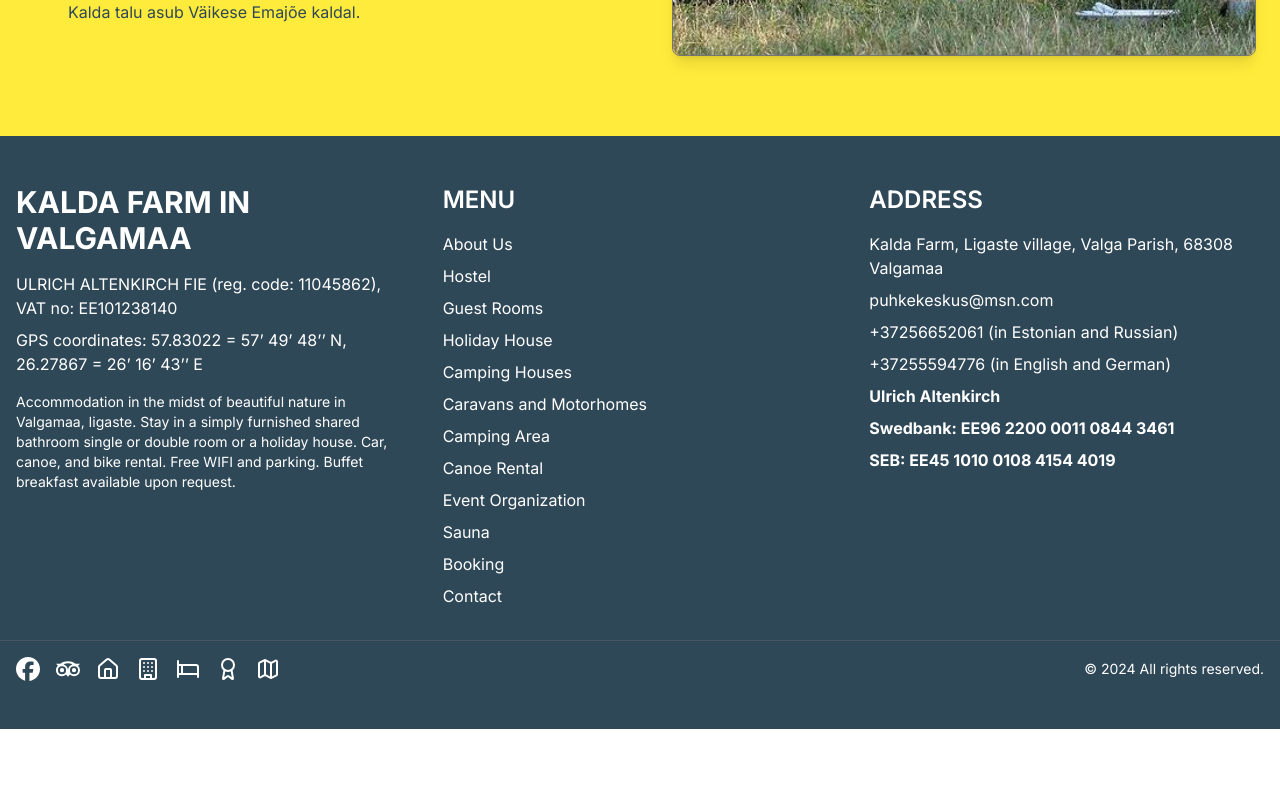
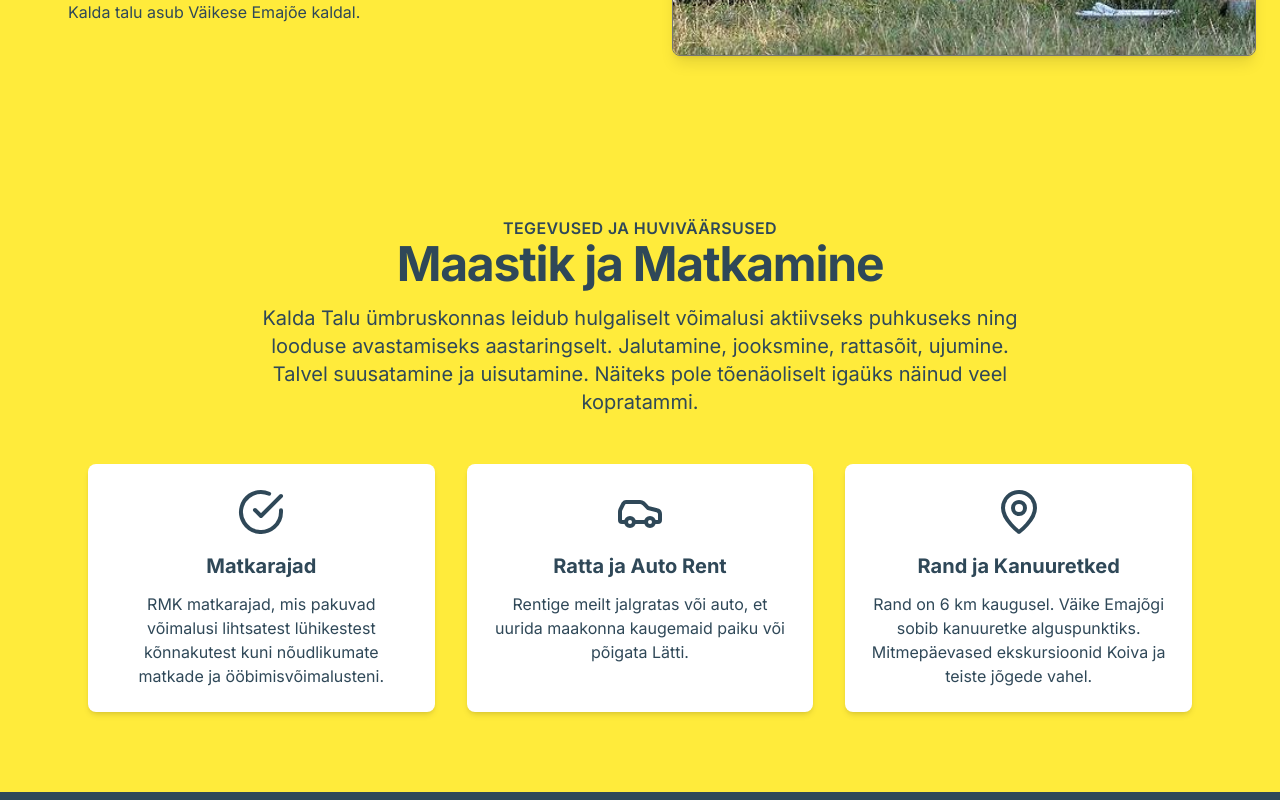
Before and after one commit to 77ccreed/kalda-next, a Next.js app: page /en in a window 1280 px wide. Shown: the part 4580-5380 px from the top of the page. Before the commit the page ends 5309 px from the top, so only its background shows below. Built offline with nearby package versions, Linux system fonts and the light colour scheme.

Commit message:
feat: Add new features and updates to the landing page

```diff
--- a/src/app/[locale]/page.tsx
+++ b/src/app/[locale]/page.tsx
@@ -9,7 +9,7 @@ import Img4 from '@/assets/images/lihtneoomaja/kainestusmaja1_small.jpg';
 import Img5 from '@/assets/images/bbtoad/GHroom2a.jpg';
 import Img6 from '@/assets/images/puhkemaja/puhkemaja SW.jpg';
 import Features from '@/components/Features';
-import { BedDouble, ShowerHead, Coffee, Check } from "lucide-react";
+import { BedDouble, ShowerHead, Coffee, Check, CheckCircle, MapPin, Car } from "lucide-react";
 import CarouselHero from '@/components/CarouselHero';
 import Pricing from '@/components/Pricing';
 import Comparison from '@/components/Comparison';
@@ -65,6 +65,34 @@ export default function IndexPage({ params: { locale } }: Props) {
       },
     ],
     columns: 3,
+  };
+
+
+  const featuresData2 = {
+    header: {
+      title: "Maastik ja Matkamine",
+      subtitle: "Kalda Talu ümbruskonnas leidub hulgaliselt võimalusi aktiivseks puhkuseks ning looduse avastamiseks aastaringselt. Jalutamine, jooksmine, rattasõit, ujumine. Talvel suusatamine ja uisutamine. Näiteks pole tõenäoliselt igaüks näinud veel kopratammi.",
+      tagline: "Tegevused ja Huviväärsused",
+      position: "center",
+    },
+    items: [
+      {
+        title: "Matkarajad",
+        description: "RMK matkarajad, mis pakuvad võimalusi lihtsatest lühikestest kõnnakutest kuni nõudlikumate matkade ja ööbimisvõimalusteni.",
+        icon: CheckCircle,
+      },
+      {
+        title: "Ratta ja Auto Rent",
+        description: "Rentige meilt jalgratas või auto, et uurida maakonna kaugemaid paiku või põigata Lätti.",
+        icon: Car,
+      },
+      {
+        title: "Rand ja Kanuuretked",
+        description: "Rand on 6 km kaugusel. Väike Emajõgi sobib kanuuretke alguspunktiks. Mitmepäevased ekskursioonid Koiva ja teiste jõgede vahel.",
+        icon: MapPin,
+      },
+    ],
+    columns: 3, // Adjust number of columns as needed
   };
 
   /* const pricingData = {
@@ -472,6 +500,7 @@ export default function IndexPage({ params: { locale } }: Props) {
       <Pricing {...pricingData} />
       <Comparison {...comparisonData} hasBackground={true} />
       <Content {...contentData} />
+      <Features {...featuresData2} />
     </>
   );
 }
```
